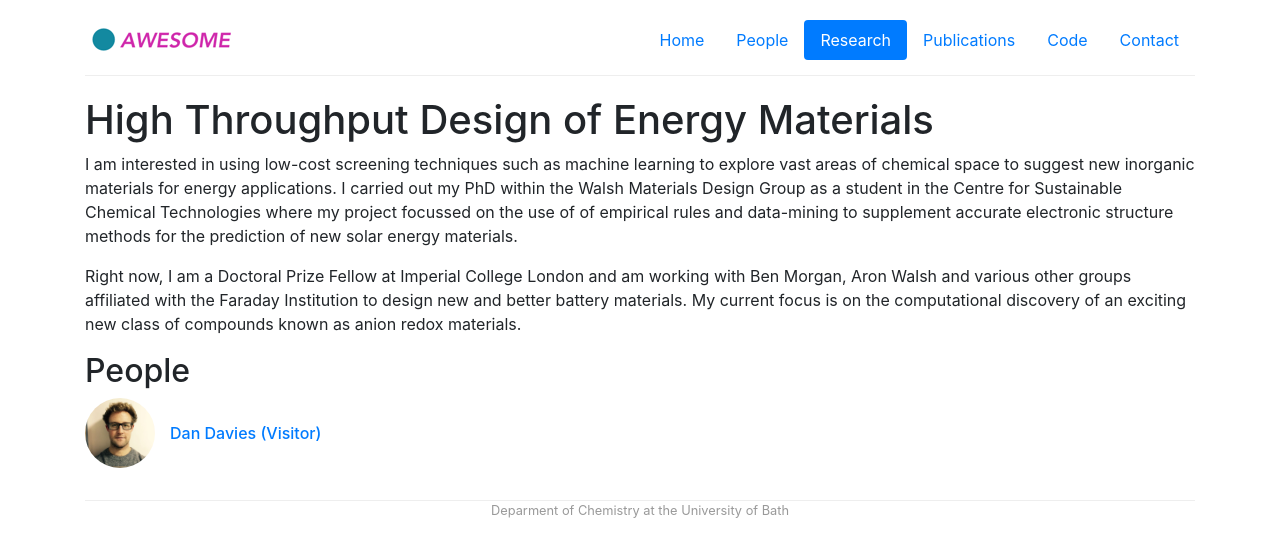
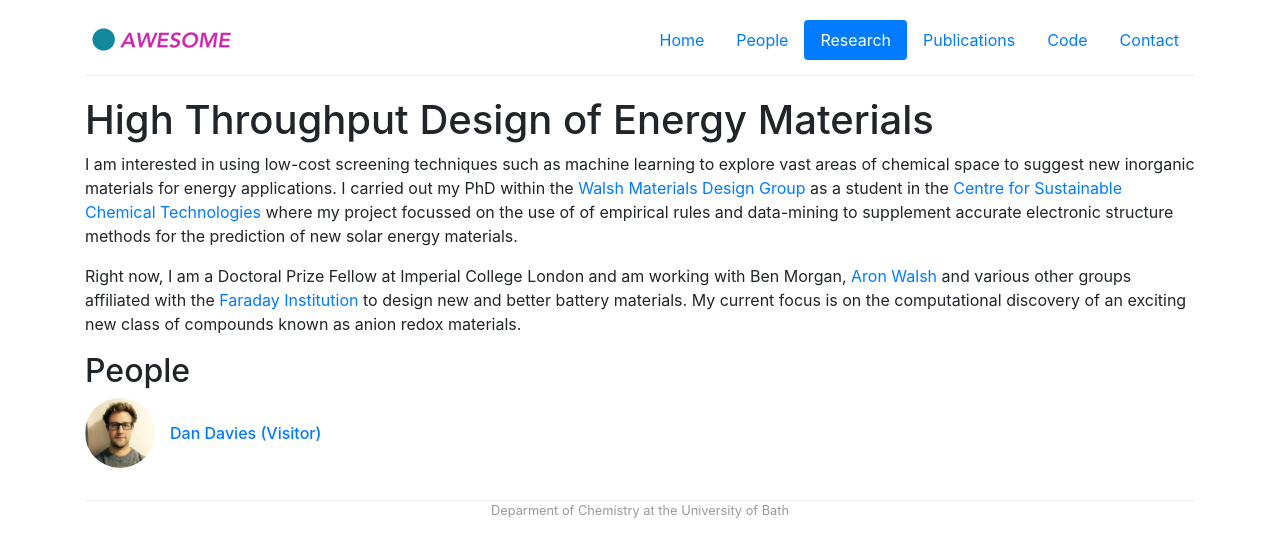
Before and after one commit to morgan-group-bath/morgan-group-bath.github.io, a Jekyll site: the page built from _projects/high_throughput_energy_materials_design.md, in a window 1280 px wide. Shown: the top 557 px of the page. Built offline with Jekyll 4.4.1, drawn with Linux system fonts in a browser that asks for light colours; part of the change alters nothing that is shown.

```diff
--- a/_projects/high_throughput_energy_materials_design.md
+++ b/_projects/high_throughput_energy_materials_design.md
@@ -10,6 +10,6 @@ layout: project
 #last-updated: 2019-02-08
 ---
 
-I am interested in using low-cost screening techniques such as machine learning to explore vast areas of chemical space to suggest new inorganic materials for energy applications. I carried out my PhD within the Walsh Materials Design Group as a student in the Centre for Sustainable Chemical Technologies where my project focussed on the use of of empirical rules and data-mining to supplement accurate electronic structure methods for the prediction of new solar energy materials.
+I am interested in using low-cost screening techniques such as machine learning to explore vast areas of chemical space to suggest new inorganic materials for energy applications. I carried out my PhD within the [Walsh Materials Design Group](http://wmd-group.github.io) as a student in the [Centre for Sustainable Chemical Technologies](http://www.csct.ac.uk) where my project focussed on the use of of empirical rules and data-mining to supplement accurate electronic structure methods for the prediction of new solar energy materials.
 
-Right now, I am a Doctoral Prize Fellow at Imperial College London and am working with Ben Morgan, Aron Walsh and various other groups affiliated with the Faraday Institution to design new and better battery materials. My current focus is on the computational discovery of an exciting new class of compounds known as anion redox materials.
+Right now, I am a Doctoral Prize Fellow at Imperial College London and am working with Ben Morgan, [Aron Walsh](https://scholar.google.com/citations?user=Ktvn91gAAAAJ&hl=en) and various other groups affiliated with the [Faraday Institution](https://faraday.ac.uk) to design new and better battery materials. My current focus is on the computational discovery of an exciting new class of compounds known as anion redox materials.
```
